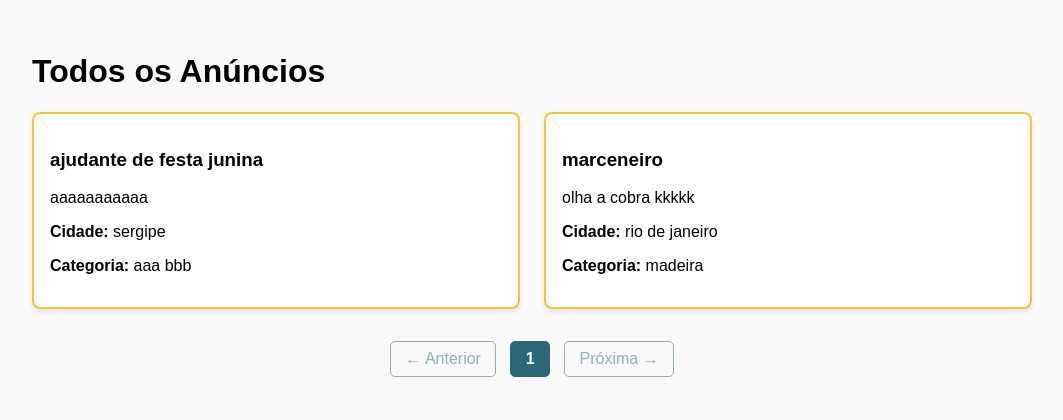
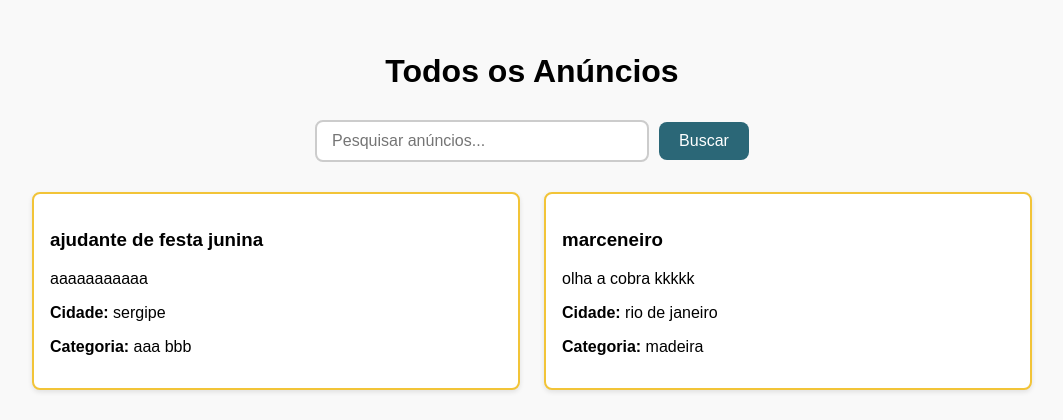
Before and after one commit to vaniacourses/trabalho-pratico-servito, a Django app: page /anuncios/ in a window 1280 px wide. Shown: the top 420 px of the page, without its empty margins (108-1171 px from the left). Run offline with Django 5.2, Linux system fonts and the light colour scheme; data comes from the database, SQL or seed files in the repository.

Commit message:
barra de pesquisa

```diff
--- a/frontend/site_servito/demo/usuarios/static/css/anuncios.css
+++ b/frontend/site_servito/demo/usuarios/static/css/anuncios.css
@@ -4,6 +4,10 @@ body {
             margin: 0;
             padding: 2em;
         }
+
+h1 {
+    text-align: center;
+    }
 
         .container {
             max-width: 1000px;
@@ -74,3 +78,44 @@ body {
             opacity: 0.5;
             pointer-events: none;
         }
+
+
+.search-form {
+    display: flex;
+    justify-content: center;
+    align-items: center;
+    margin: 30px 0;
+    gap: 10px;
+}
+
+
+.search-form input[type="text"] {
+    width: 300px;
+    padding: 10px 15px;
+    font-size: 16px;
+    border: 2px solid #ccc;
+    border-radius: 8px;
+    transition: 0.3s ease;
+}
+
+.search-form input[type="text"]:focus {
+    outline: none;
+    border-color: #2b6777;
+    box-shadow: 0 0 5px #2b6777;
+}
+
+
+.search-form button {
+    padding: 10px 20px;
+    font-size: 16px;
+    background-color: #2b6777;
+    color: white;
+    border: none;
+    border-radius: 8px;
+    cursor: pointer;
+    transition: background-color 0.3s ease;
+}
+
+.search-form button:hover {
+    background-color: #2b6777;
+}
--- a/frontend/site_servito/demo/usuarios/templates/anuncios.html
+++ b/frontend/site_servito/demo/usuarios/templates/anuncios.html
@@ -10,6 +10,11 @@
 <body>
     <div class="container">
         <h1>Todos os Anúncios</h1>
+
+        <form method="get" action="{% url 'anuncios' %}" class="search-form">
+            <input type="text" name="q" placeholder="Pesquisar anúncios..." value="{{ request.GET.q }}">
+            <button type="submit">Buscar</button>
+        </form>
 
         <div class="grid">
             {% for anuncio in page_obj %}
--- a/frontend/site_servito/demo/usuarios/views.py
+++ b/frontend/site_servito/demo/usuarios/views.py
@@ -61,13 +61,24 @@ def cadastro_usuario(request):
 
 def get_anuncios(request):
     strategy = get_strategy()
-    anuncios_list = strategy.get_list(Anuncio, None)
+    query = request.GET.get('q', '')
+    if query:
+        anuncios_list = strategy.get_list(Anuncio, None)
+        anuncios_list = [a for a in anuncios_list if query.lower() in a.titulo.lower()
+                         or query.lower() in a.descricao.lower()
+                         or query.lower() in a.tags.lower()]
+    else:
+        anuncios_list = strategy.get_list(Anuncio, None)
     paginator = Paginator(anuncios_list, 12)
 
     page_number = request.GET.get('page')
     page_obj = paginator.get_page(page_number)
 
-    return render(request, 'anuncios.html', {'page_obj': page_obj})
+    return render(request, 'anuncios.html', {
+        'page_obj': page_obj,
+        'query': query,
+        'usuario_logado': 'email' in request.session
+    })
 
 def get_anuncio_by_id(request, id):
     strategy = get_strategy()
```
